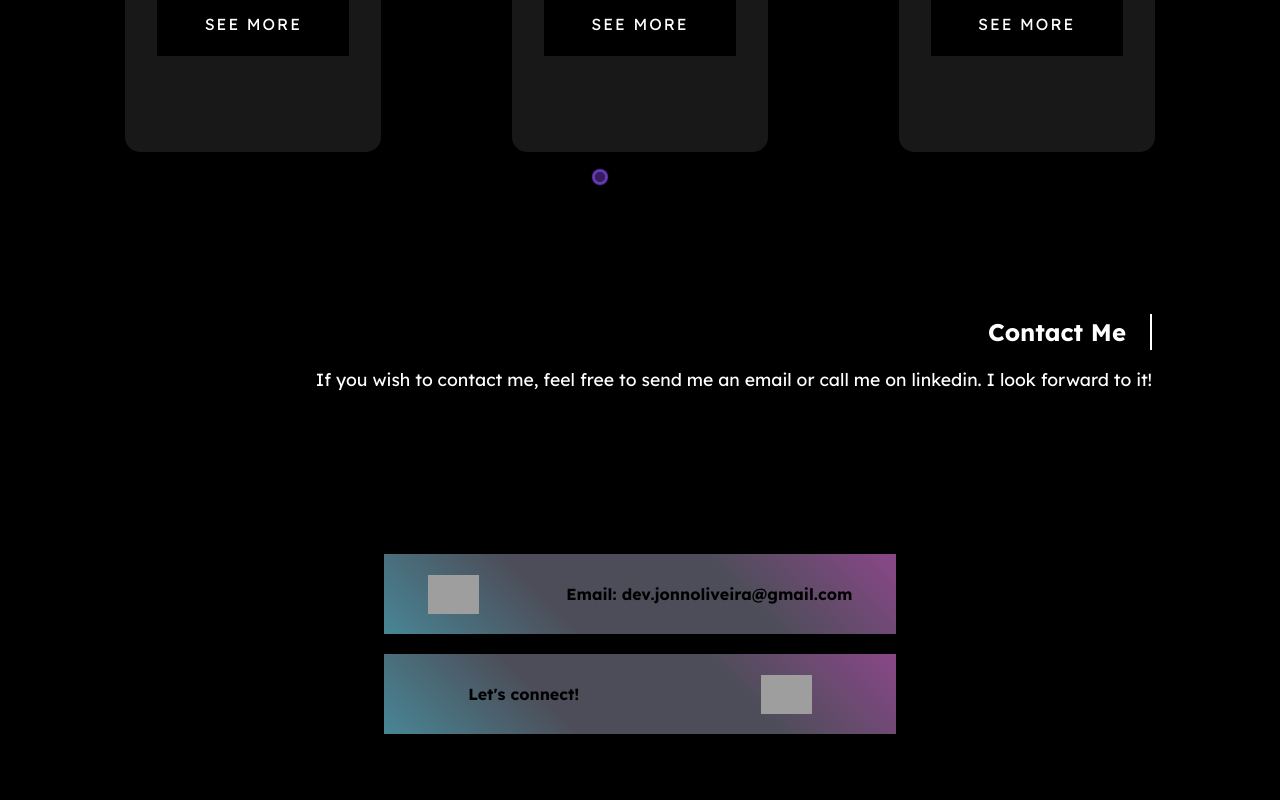
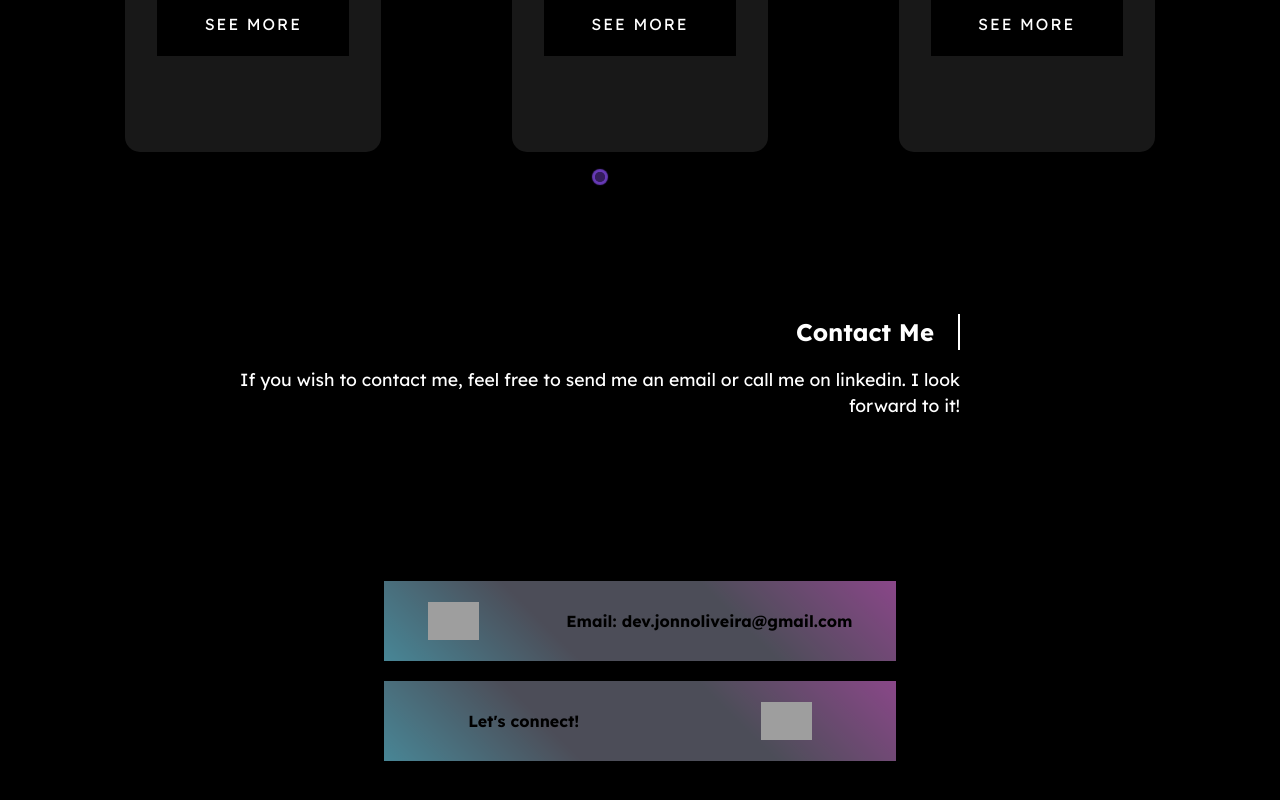
Before and after one commit to jonnoliveira/jonnoliveira.github.io, a React (Create React App) app: page / in a window 1280 px wide. Shown: the part 4144-4944 px from the top of the page. Built offline with nearby package versions, Linux system fonts and the light colour scheme; grey boxes are pictures that could not be loaded.

Commit message:
resize container contact

```diff
--- a/src/pages/Contact.css
+++ b/src/pages/Contact.css
@@ -151,6 +151,10 @@
 
 @media screen and (min-width: 768px) {
 
+  .contact-description {
+    width: 60vw;
+  }
+
   .contact-description p {
     font-size: 1em;
   }
@@ -175,6 +179,12 @@
 }
 
 @media screen and (min-width: 1024px) {
+
+  .contact-description {
+    width: 60vw;
+    position: relative;
+    right: 5vw;
+  }
 
   .contact-description p {
     font-size: 1.1em;
```
